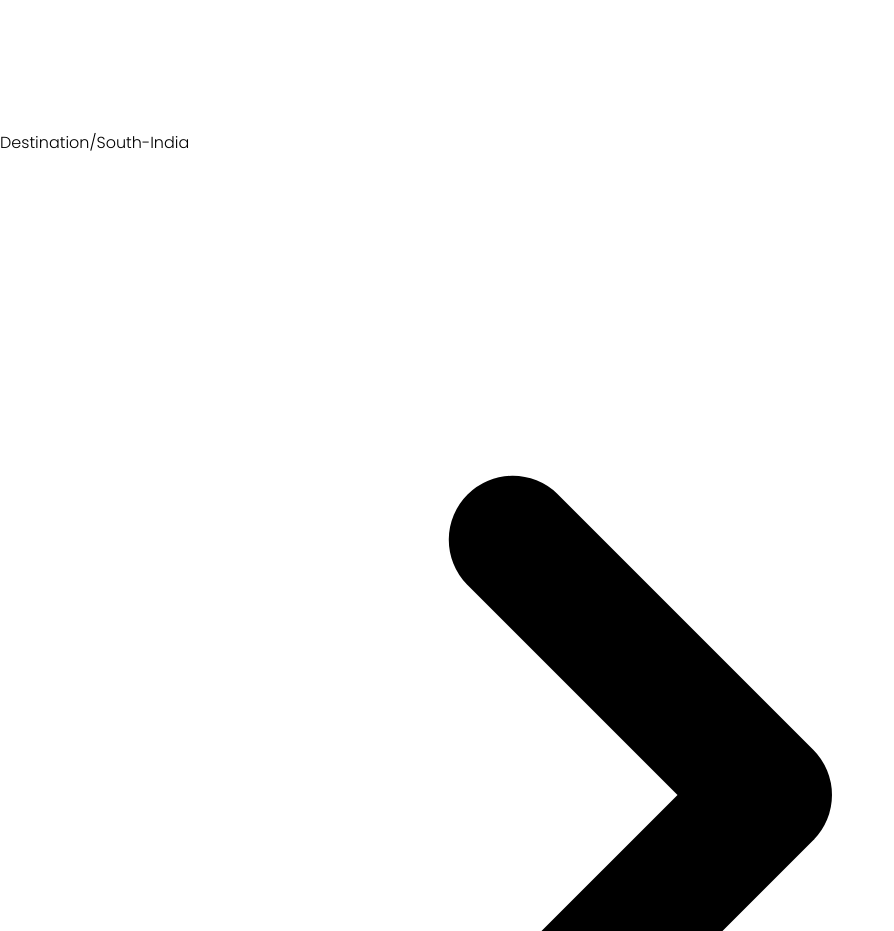
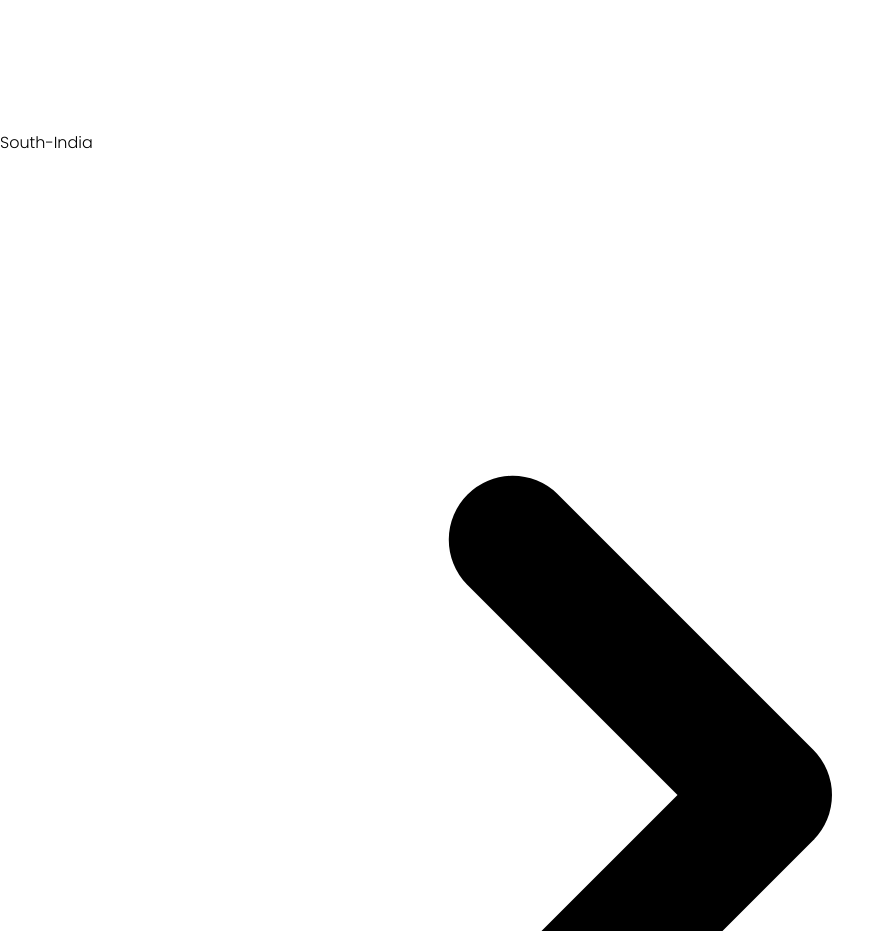
Before and after one commit to zingowalker/EIJ-REACT, a React (Vite) app: page /South-India/1 in a window 1280 px wide. Shown: the part 3480-4411 px from the top of the page, without its empty margins (0-894 px from the left). Built offline with nearby package versions, Linux system fonts and the light colour scheme.

Commit message:
breadcrum link fixed

```diff
--- a/src/components/SouthIndiaTourDetails/SouthIndiaTourDetails.jsx
+++ b/src/components/SouthIndiaTourDetails/SouthIndiaTourDetails.jsx
@@ -79,7 +79,7 @@ const SouthIndiaTourDetails = () => {
                 to="/Destination/South-India"
                 className="text-gray-900 dark:text-gray-900 ml-1 md:ml-2 text-sm font-medium hover:underline"
               >
-                Destination/South-India
+                South-India
               </Link>
             </div>
           </li>
```
